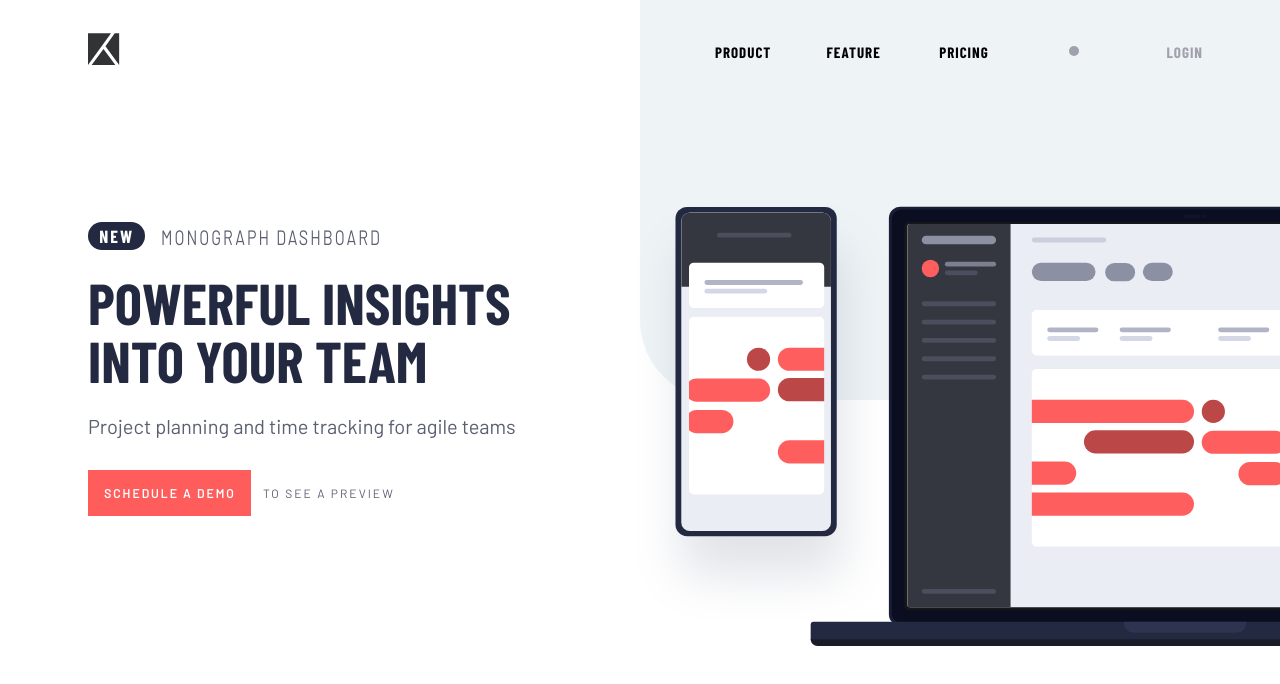
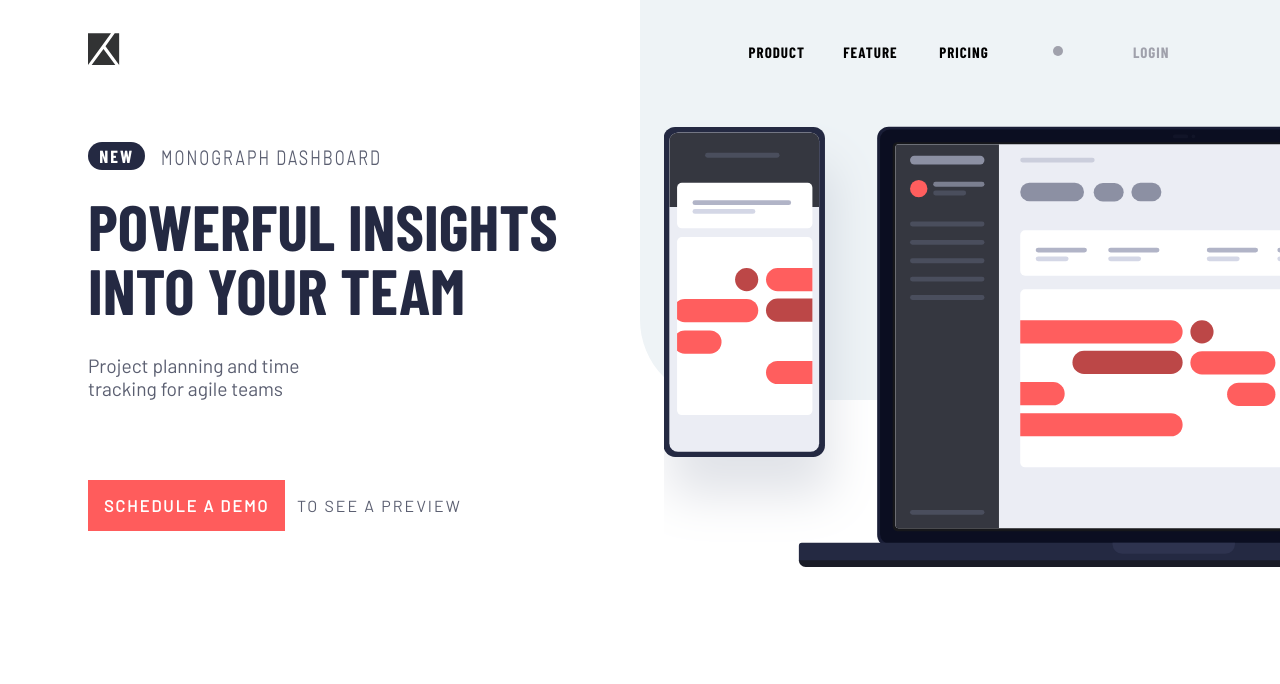
Before and after one commit to MohtashimAli85/project-tracking-intro-component-master, a plain HTML site: page index.html in a window 1280 px wide. Drawn offline with nearby package versions, Linux system fonts and the light colour scheme.

Commit message:
Update style.css

```diff
--- a/style.css
+++ b/style.css
@@ -59,8 +59,7 @@ img {
 .show {
   opacity: 1;
 }
-.links {
-}
+
 .links ul {
   list-style: none;
   padding: 1rem;
@@ -106,9 +105,7 @@ ul li + li {
 .illustration .device-illustration {
   width: calc(100% + 13.5rem);
 }
-main {
-  /* margin: 20rem 0 0; */
-}
+
 .heading,
 .navbar,
 .btn-demo,
@@ -182,7 +179,10 @@ main {
   }
 
   .container {
-    padding: 1.5rem 1.5rem 7.5rem 5.5rem;
+    padding: 1.5rem 1.5rem 2.5rem 5.5rem;
+  }
+  .pt {
+    padding-top: 3rem;
   }
   .desktop-navbar,
   .links ul,
@@ -197,6 +197,8 @@ main {
     padding: 1rem;
     align-items: center;
     flex-direction: row;
+    max-width: 500px;
+    margin: auto;
   }
   ul li {
     flex-basis: 20%;
@@ -232,43 +234,27 @@ main {
     margin: 0;
   }
   .illustration .device-illustration {
-    width: calc(100% + 17.5rem);
+    width: calc(100% + 19.5rem);
+    position: relative;
+    right: 7%;
   }
   .heading {
-    font-size: 3.6rem;
-  }
-  /* .newMD h5 {
-    padding: 0.2rem 0.7rem;
-    letter-spacing: 2px;
-    font-size: 1.5rem;
-  }
-  .newMD p {
-    margin-left: 1rem;
-    letter-spacing: 2px;
-    font-size: 1.5rem;
-    transform: scaleY(1.3);
-  }
-
-  .heading {
-    margin: 1.5rem 0;
-    line-height: 1;
     font-size: 4rem;
   }
-
   .details {
-    font-size: 2.25rem;
-    font-weight: 400;
+    font-size: 1.2rem;
+    width: 50%;
+    margin: 2rem 0;
   }
   .btns {
-    margin: 2rem 0;
+    margin: 5rem 0 0;
   }
   .btn {
-    font-size: 1.5rem;
-
-    letter-spacing: 2px;
+    font-size: 1rem;
   }
-  .btn-demo {
-    padding: 1rem 1rem;
-    margin-right: 0.5rem;
-  } */
 }
+@media screen and (min-width: 1400px) {
+  .heading {
+    font-size: 4.6rem;
+  }
+}
```
